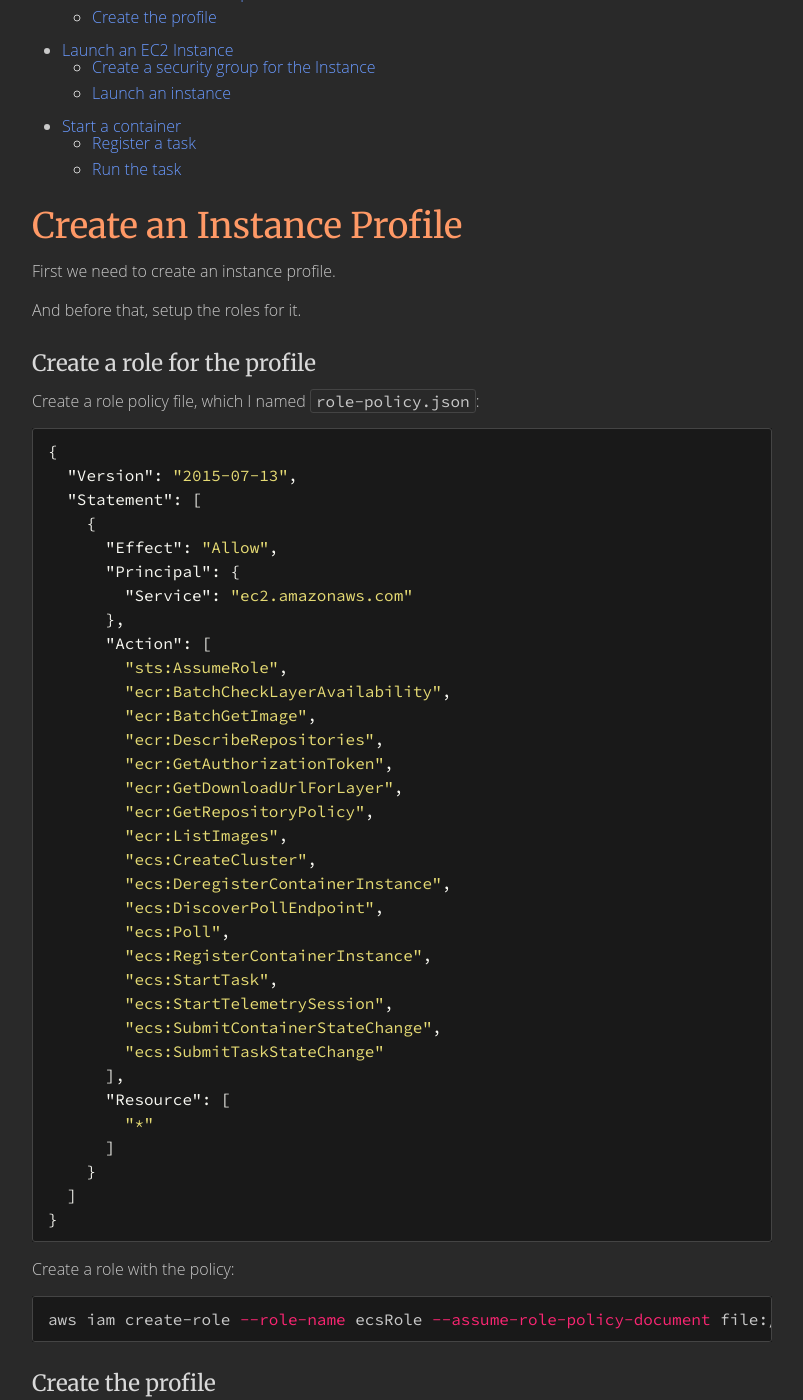
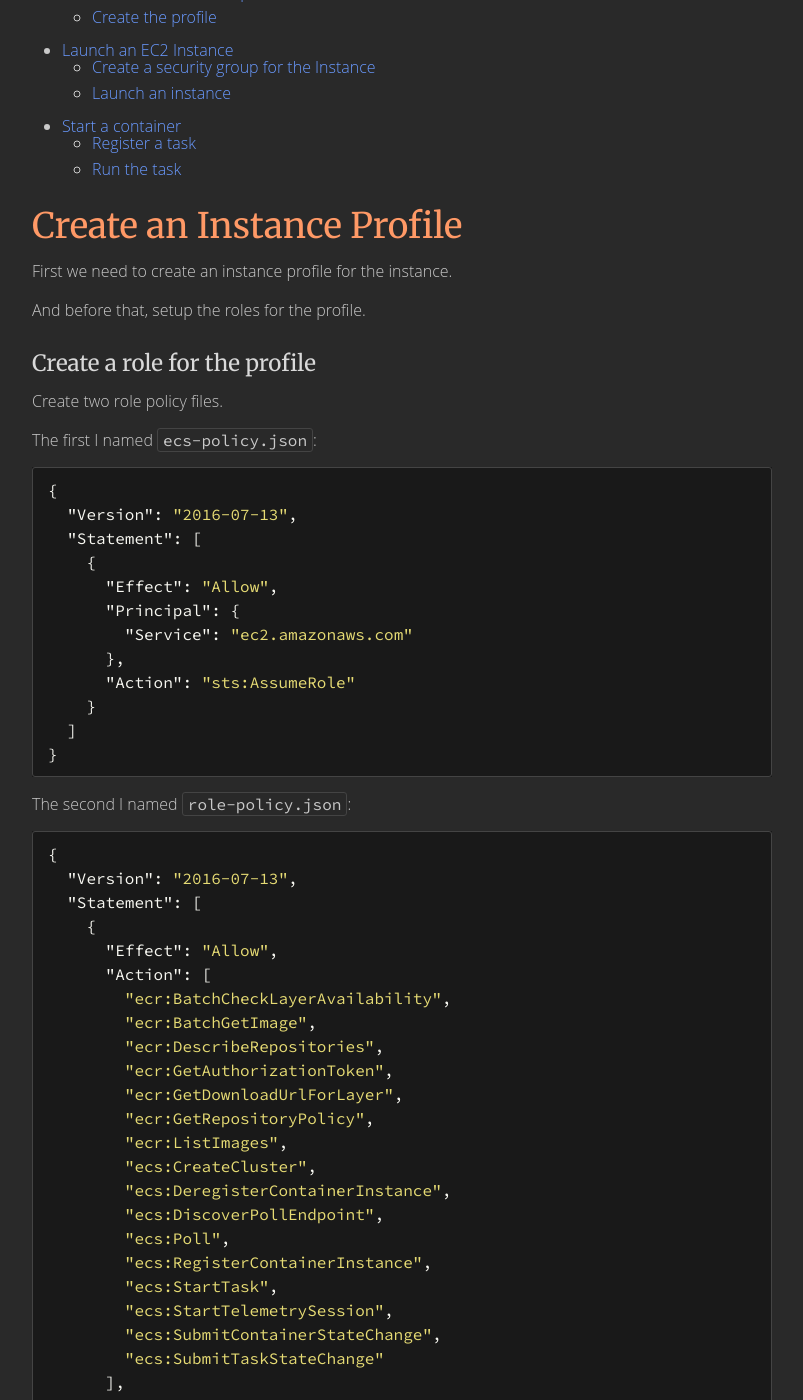
Before and after one commit to explodinglabs/explodinglabs.github.io, a Jekyll site: the page built from _aws/ecs.markdown, in a window 1280 px wide and 1400 px high, scrolled down 410 px. Shown: the whole window, without its empty margins (238-1041 px from the left). Built offline with Jekyll 4.4.1, drawn with Linux system fonts in a browser that asks for light colours; some web fonts are replaced; some of the changed text lies outside the part shown.

Commit message:
Adjust ecs doc

````diff
--- a/_aws/ecs.markdown
+++ b/_aws/ecs.markdown
@@ -23,26 +23,41 @@
 Create an Instance Profile
 ==========================
 
-First we need to create an instance profile.
+First we need to create an instance profile for the instance.
 
-And before that, setup the roles for it.
+And before that, setup the roles for the profile.
 
 Create a role for the profile
 -----------------------------
 
-Create a role policy file, which I named `role-policy.json`:
+Create two role policy files.
+
+The first I named `ecs-policy.json`:
 
 ```json
 {
-  "Version": "2015-07-13",
+  "Version": "2016-07-13",
   "Statement": [
     {
       "Effect": "Allow",
       "Principal": {
         "Service": "ec2.amazonaws.com"
       },
+      "Action": "sts:AssumeRole"
+    }
+  ]
+}
+```
+
+The second I named `role-policy.json`:
+
+```json
+{
+  "Version": "2016-07-13",
+  "Statement": [
+    {
+      "Effect": "Allow",
       "Action": [
-        "sts:AssumeRole",
         "ecr:BatchCheckLayerAvailability",
         "ecr:BatchGetImage",
         "ecr:DescribeRepositories",
@@ -70,7 +85,8 @@
 
 Create a role with the policy:
 
-    aws iam create-role --role-name ecsRole --assume-role-policy-document file://role-policy.json
+    aws iam create-role --role-name ecsRole --assume-role-policy-document file://ecs-policy.json
+    aws iam put-role-policy --role-name ecsRole --policy-name ecsRolePolicy  --policy-document file://role-policy.json
 
 Create the profile
 ------------------
````
